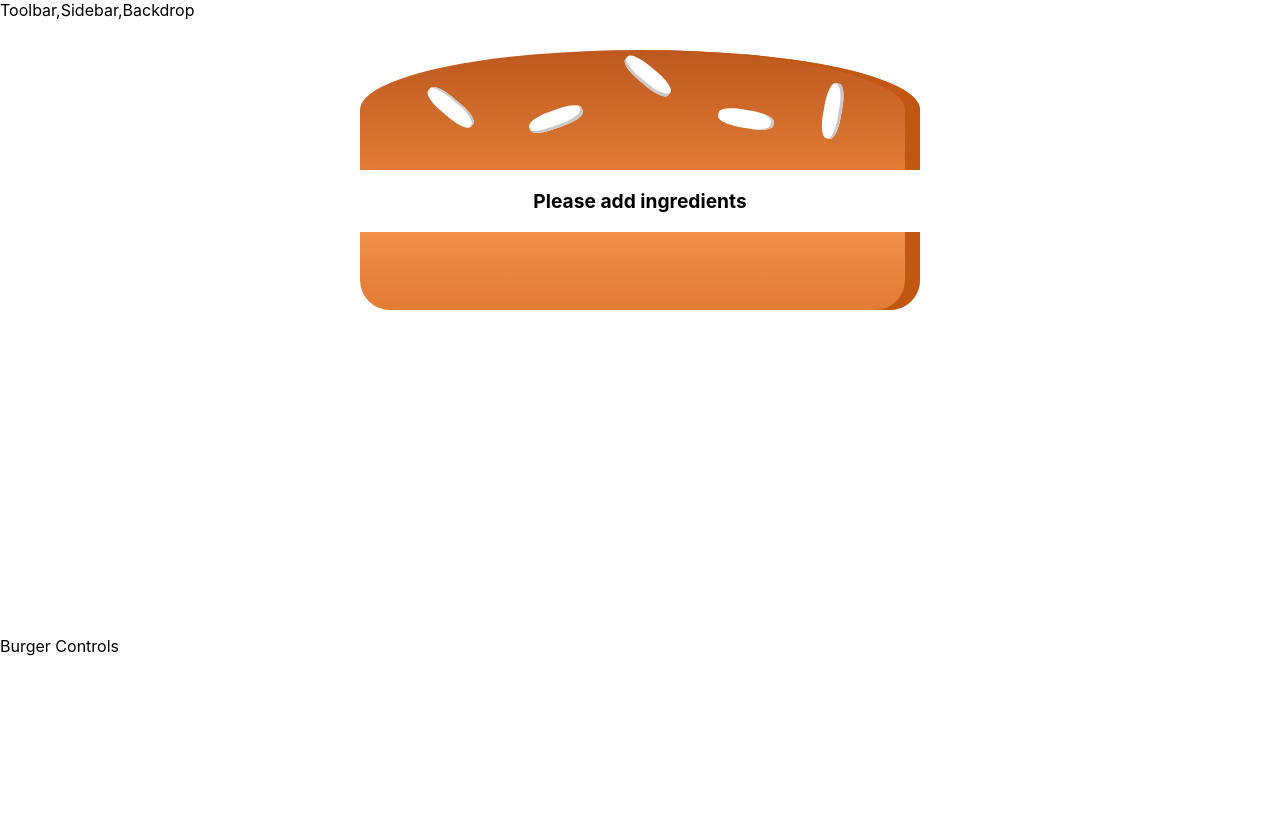
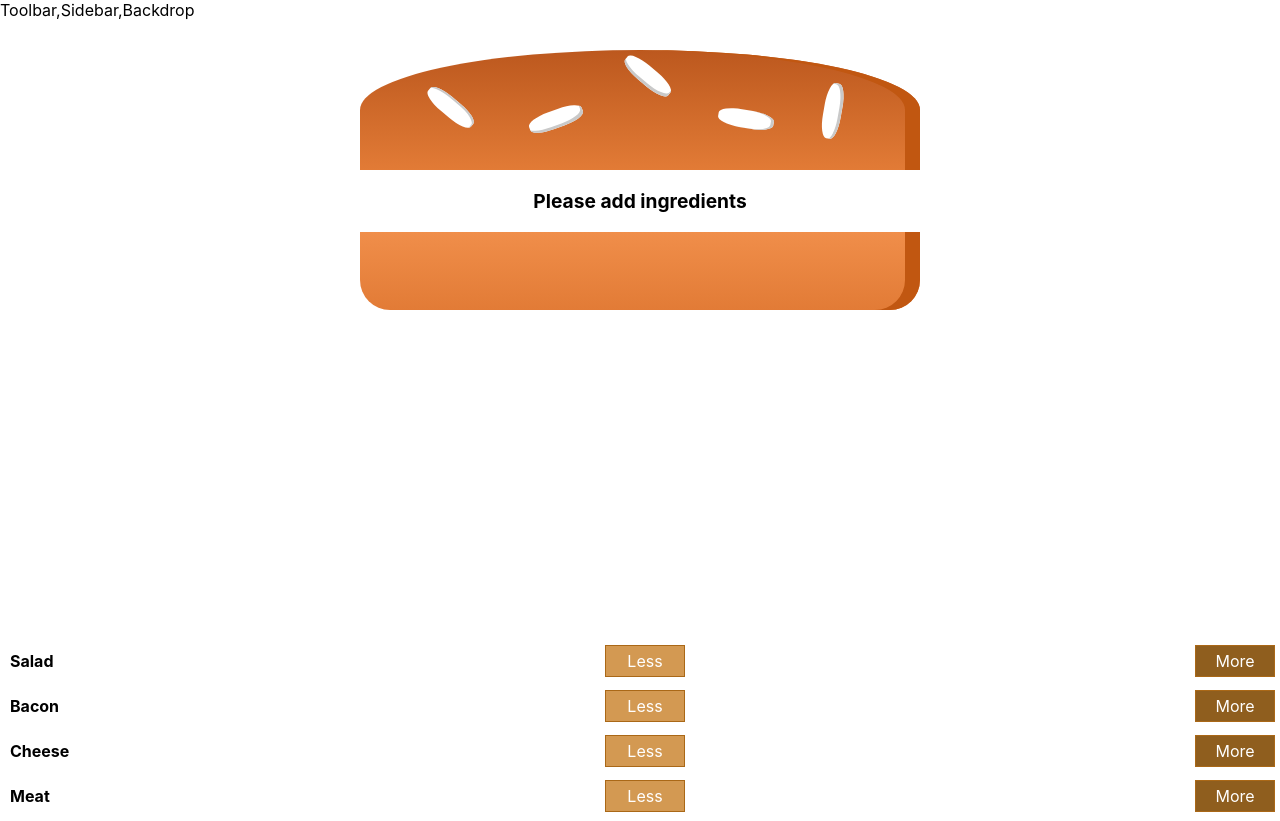
Before and after one commit to Bonny619/DeliciousOrder, a React (Create React App) app in the folder burger-builder/: page / in a window 1280 px wide. Before the commit the page ends 800 px from the top, so only its background shows below. Built offline with nearby package versions, Linux system fonts and the light colour scheme.

Commit message:
Added controls

```diff
--- a/burger-builder/src/components/Burger/BuildControls/BuildControl/BuildControl.js
+++ b/burger-builder/src/components/Burger/BuildControls/BuildControl/BuildControl.js
@@ -1,5 +1,5 @@
 import React from 'react';
-import classes from './buildControl.module.css'
+import classes from './BuildControl.module.css'
 
 const buildControl = props => (
     <div className={classes.BuildControl}>
--- a/burger-builder/src/components/Burger/BuildControls/BuildControls.js
+++ b/burger-builder/src/components/Burger/BuildControls/BuildControls.js
@@ -1,7 +1,18 @@
 import React from 'react';
+import classes from './BuildControls.module.css';
+import BuildControl from './BuildControl/BuildControl';
+
+const controls = [
+    {label: 'Salad', type: 'salad'},
+    {label: 'Bacon', type: 'bacon'},
+    {label: 'Cheese', type: 'cheese'},
+    {label: 'Meat', type: 'meats'}
+]
 
 const buildControls = props => (
-    <div></div>
+    <div className={classes.buildControls}>
+        {controls.map(ctrl => <BuildControl key={ctrl.label} label={ctrl.label} />)}
+    </div>
 );
 
 export default buildControls;
--- a/burger-builder/src/containers/BurgerBuilder/BurgerBuilder.js
+++ b/burger-builder/src/containers/BurgerBuilder/BurgerBuilder.js
@@ -1,6 +1,7 @@
 import React,{ Component } from 'react';
 import Auxiliary from '../../hoc/Auxiliary';
 import Burger from '../../components/Burger/Burger'
+import BuildControls from '../../components/Burger/BuildControls/BuildControls'
 
 class BurgerBuilder extends Component {
     state = {
@@ -16,7 +17,7 @@
         return(
             <Auxiliary>
                 <Burger ingredients={this.state.ingredients}/>
-                <div>Burger Controls</div>
+                <BuildControls />
             </Auxiliary>
         )
     }
```
